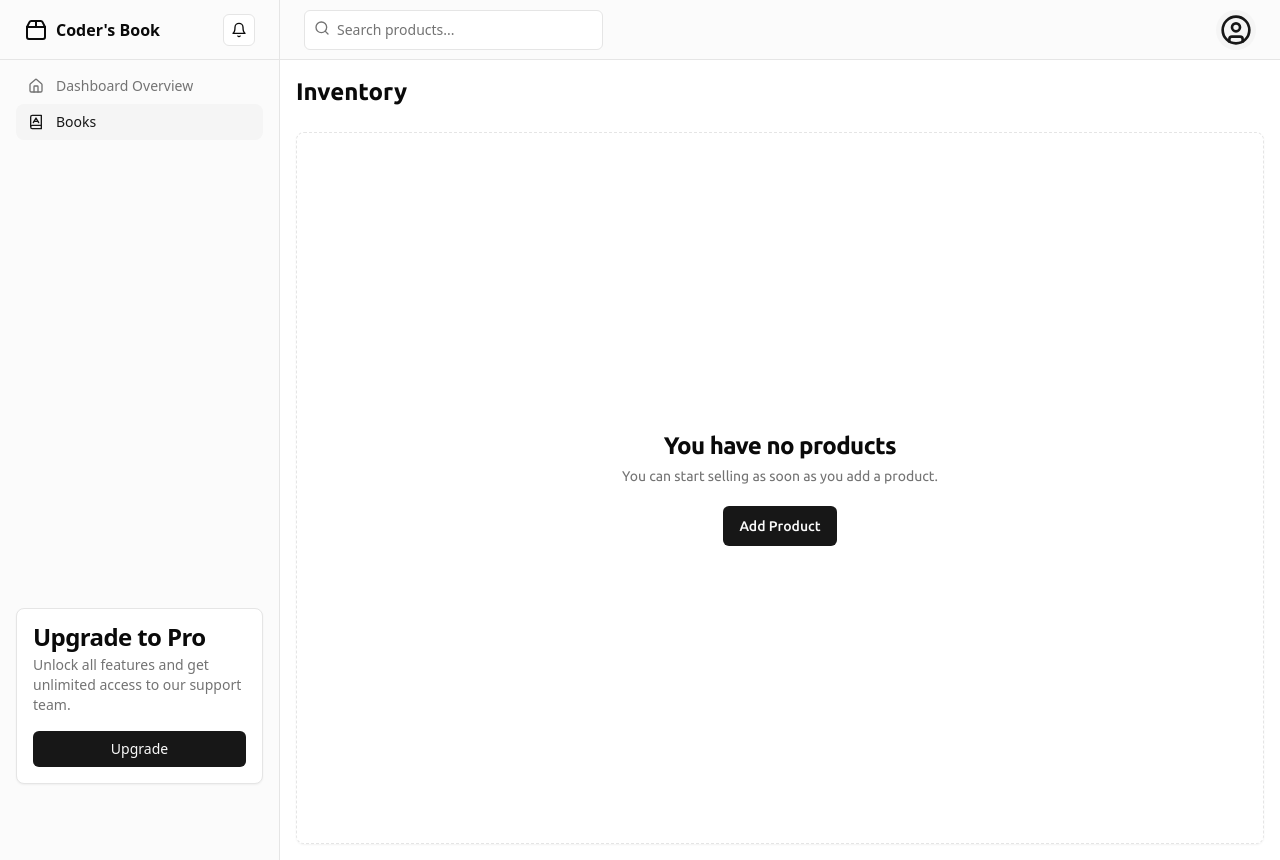
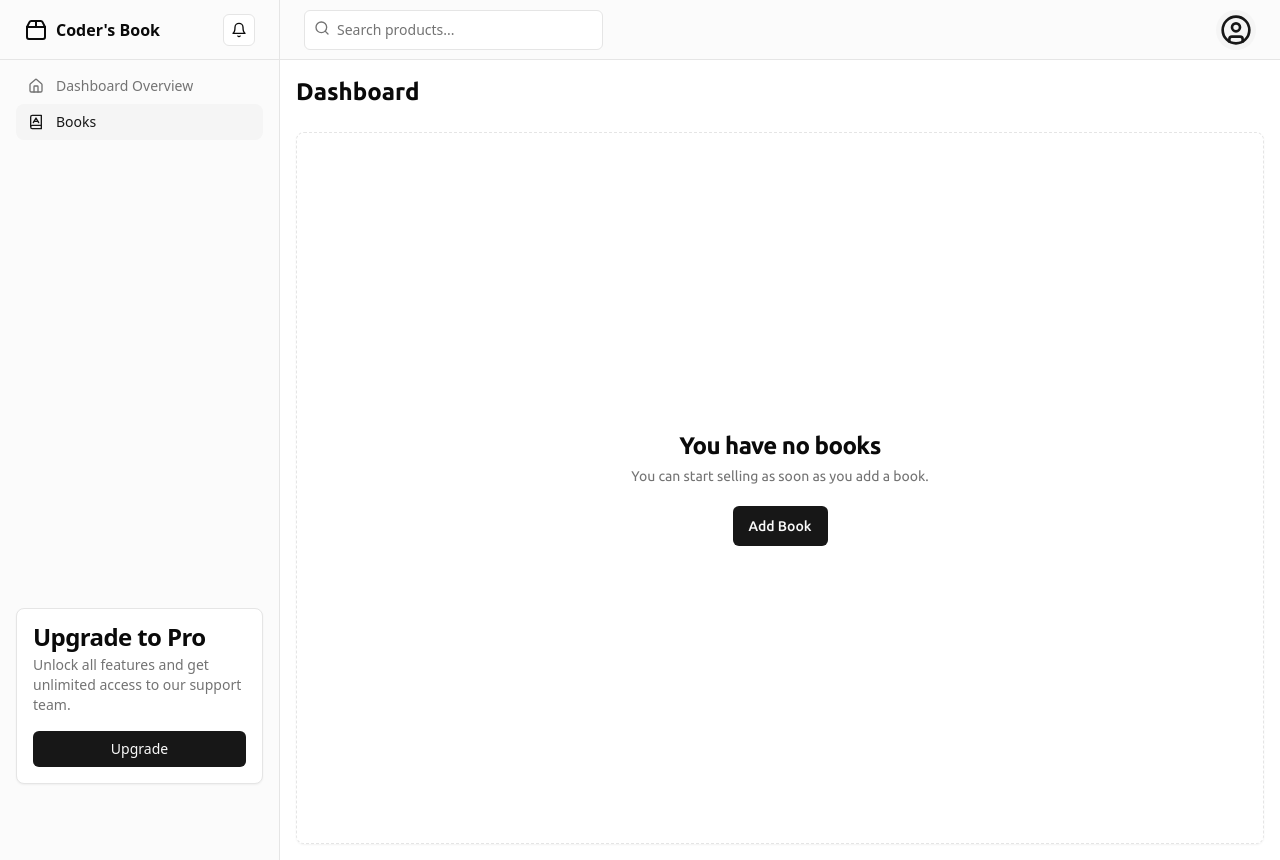
Before and after one commit to sudsarkar13/Dashboard, a Next.js app in the folder dashboardlearn1/: page / in a window 1280 px wide. Built offline with nearby package versions, Linux system fonts and the light colour scheme.

Commit message:
Update Inventory.tsx

```diff
--- a/dashboardlearn1/src/components/dashboard/Inventory.tsx
+++ b/dashboardlearn1/src/components/dashboard/Inventory.tsx
@@ -5,7 +5,7 @@ export default function Inventory() {
 	return (
 		<main className='flex flex-1 flex-col gap-4 p-4 lg:gap-6 lg:p-4 h-screen '>
 			<div className='flex items-center'>
-				<h1 className='text-lg font-semibold md:text-2xl'>Inventory</h1>
+				<h1 className='text-lg font-semibold md:text-2xl'>Dashboard</h1>
 			</div>
 			<div
 				className='flex flex-1 items-center justify-center rounded-lg border border-dashed shadow-sm overflow-hidden'
@@ -13,12 +13,12 @@ export default function Inventory() {
 			>
 				<div className='flex flex-col items-center gap-1 text-center'>
 					<h3 className='text-2xl font-bold tracking-tight'>
-						You have no products
+						You have no books
 					</h3>
 					<p className='text-sm text-muted-foreground'>
-						You can start selling as soon as you add a product.
+						You can start selling as soon as you add a book.
 					</p>
-					<Button className='mt-4'>Add Product</Button>
+					<Button className='mt-4'>Add Book</Button>
 				</div>
 			</div>
 		</main>
```
